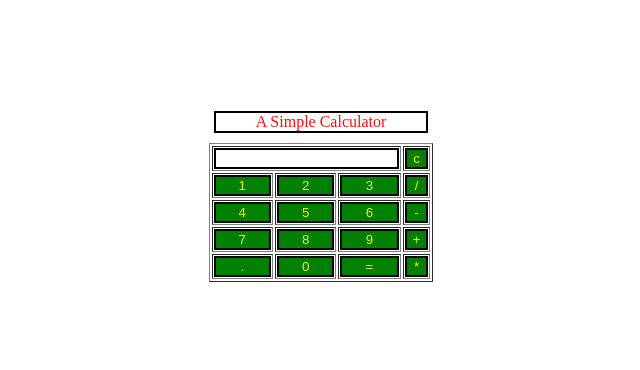
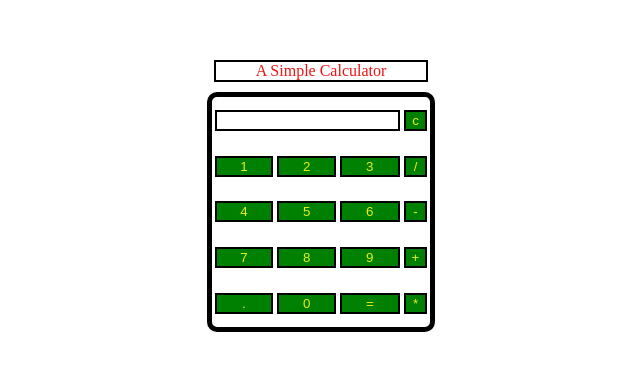
Before and after one commit to ayushranjan26/Calculator-hactoberfest, a plain HTML site: page index.html in a window 1280 px wide. Shown: the part 212-582 px from the top of the page, without its empty margins (319-959 px from the left). Drawn offline with Linux system fonts and the light colour scheme.

Commit message:
Table modifications

```diff
--- a/index.html
+++ b/index.html
@@ -49,6 +49,15 @@
                 align-items: center;
                 justify-content: center;
             }
+            input:hover{
+                background-color: white;
+                color: black;
+            }
+            table{
+                height: 30%;
+                border-radius: 10px;
+                border: 5px solid black;
+            }
         </style>
 
 
@@ -59,7 +68,7 @@
             <div class="Title">
                 A Simple Calculator
             </div>
-            <table border="1">
+            <table>
                 <tr>
                     <td colspan="3"><input type="text" id="result"/></td>
                     <td> <input type="button" value="c" onclick="clear_screen()"/> </td>
```
